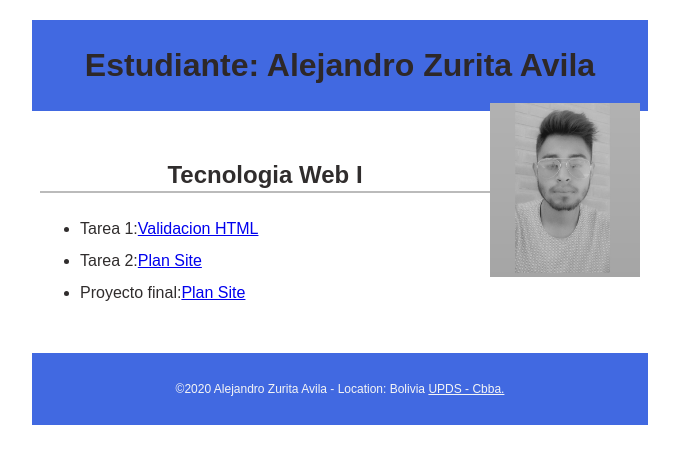
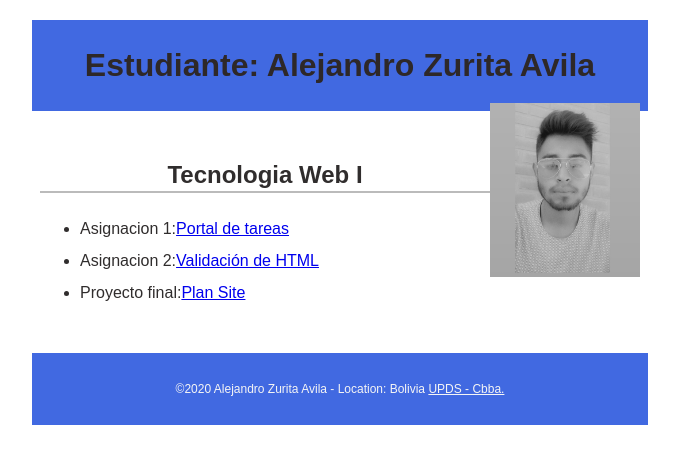
Before and after one commit to AleZxZ/TecnologiaWebI, a plain HTML site: page index.html in a window 1280 px wide. Shown: the whole page, without its empty margins (300-979 px from the left). Drawn offline with Linux system fonts and the light colour scheme.

Commit message:
actualizacion de asignacion 1 y plan site

```diff
--- a/index.html
+++ b/index.html
@@ -16,9 +16,9 @@
   <main>
     <h2>Tecnologia Web I </h2>
     <ul>
-      <li>Tarea 1:<a href="#">Validacion HTML</a></li>
-      <li>Tarea 2:<a href="#">Plan Site </a></li>
-      <li>Proyecto final:<a href="#">Plan Site </a></li>
+      <li>Asignacion 1:<a href="imagenes/Tecnologia Web - Portal de Asignaciones _ Nombre _ UPDS -Cbba. - Google Chrome 6_9_2020 18_16_02.png">Portal de tareas</a></li>
+      <li>Asignacion 2:<a href="#">Validación de HTML </a></li>
+      <li>Proyecto final:<a href="documentos/Plan de Sitio.pdf">Plan Site </a></li>
     </ul>
 
   </main>
```
Also changed, not shown: imagenes/Tecnologia Web - Portal de Asignaciones _ Nombre _ UPDS -Cbba. - Google Chrome 6_9_2020 18_16_02.png (added), 1 other file.
